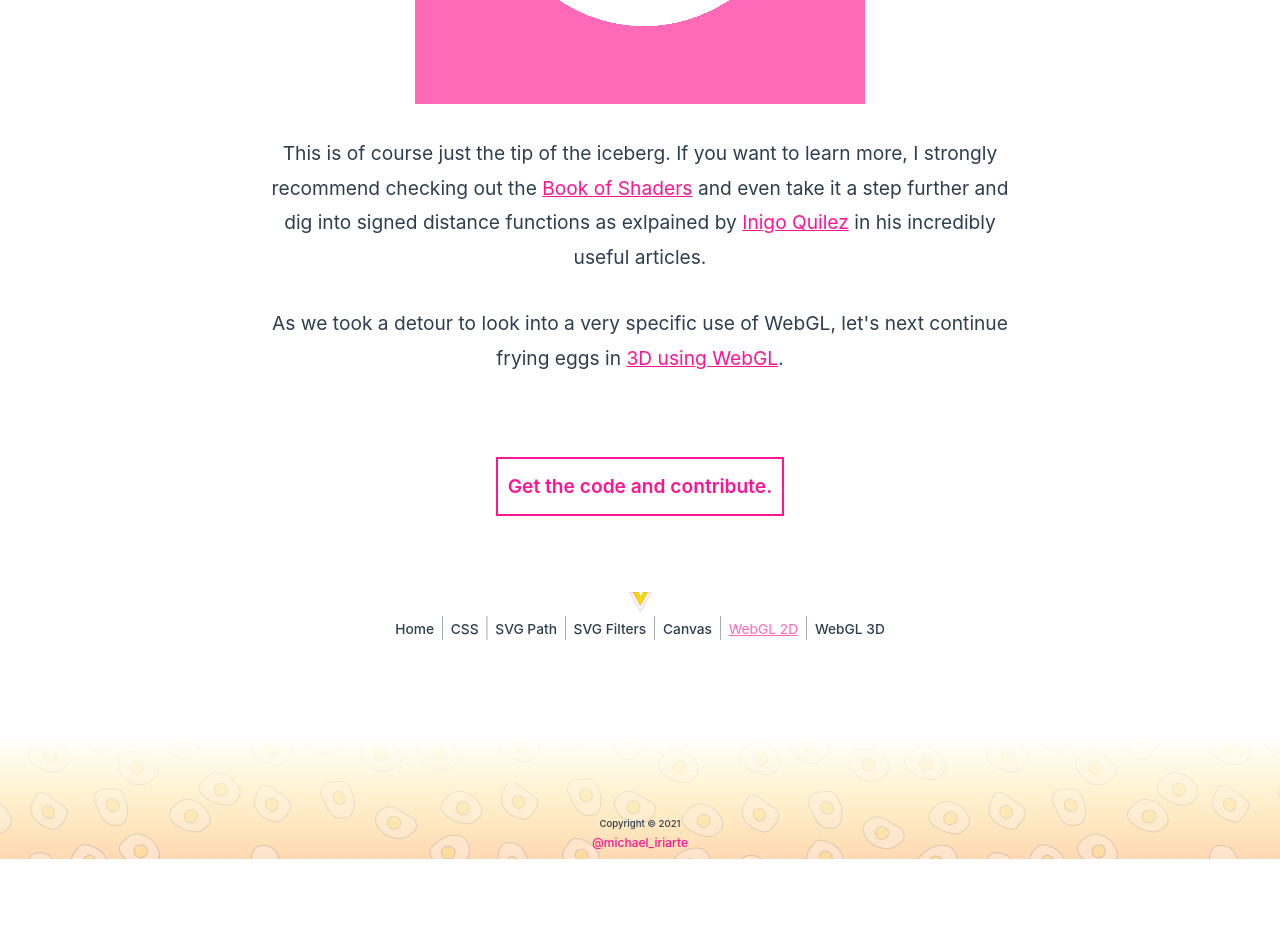
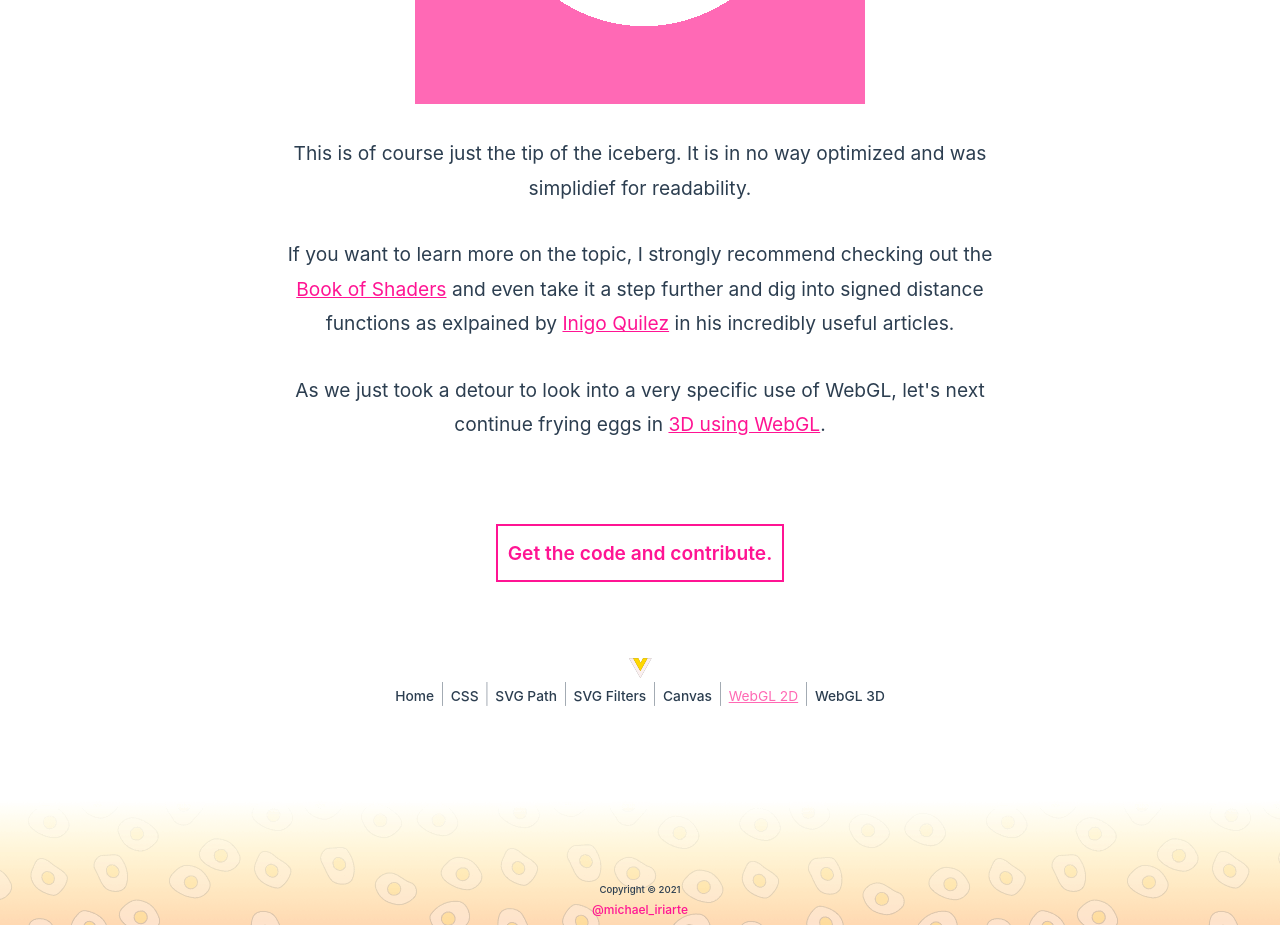
Before and after one commit to mikatalk/vuevos, a Vue app: page /webgl-2d in a window 1280 px wide. Shown: the part 3760-4685 px from the top of the page. Before the commit the page ends 4619 px from the top, so only its background shows below. Built offline with nearby package versions, Linux system fonts and the light colour scheme; a small style sheet from the web is missing.

Commit message:
Move cnam file

```diff
--- a/src/views/WebGL2D.vue
+++ b/src/views/WebGL2D.vue
@@ -172,7 +172,13 @@ void main()  {
 
 
     <p>
-      This is of course just the tip of the iceberg. If you want to learn more, I strongly recommend
+      This is of course just the tip of the iceberg.
+      It is in no way optimized and was simplidief for
+      readability.
+    </p>
+
+    <p>
+      If you want to learn more on the topic, I strongly recommend
       checking out the
       <a class="link" href="https://thebookofshaders.com/">
         Book of Shaders
@@ -184,8 +190,8 @@ void main()  {
     </p>
 
     <p>
-      As we took a detour to look into a very specific use of WebGL, let's next
-      continue frying eggs in
+      As we just took a detour to look into a very specific use of WebGL,
+      let's next continue frying eggs in
       <router-link class="link" to="/webgl-3d">
       3D using WebGL
       </router-link>.
```
Also changed, not shown: 2 other files (tests, documents, lock files or other folders).
